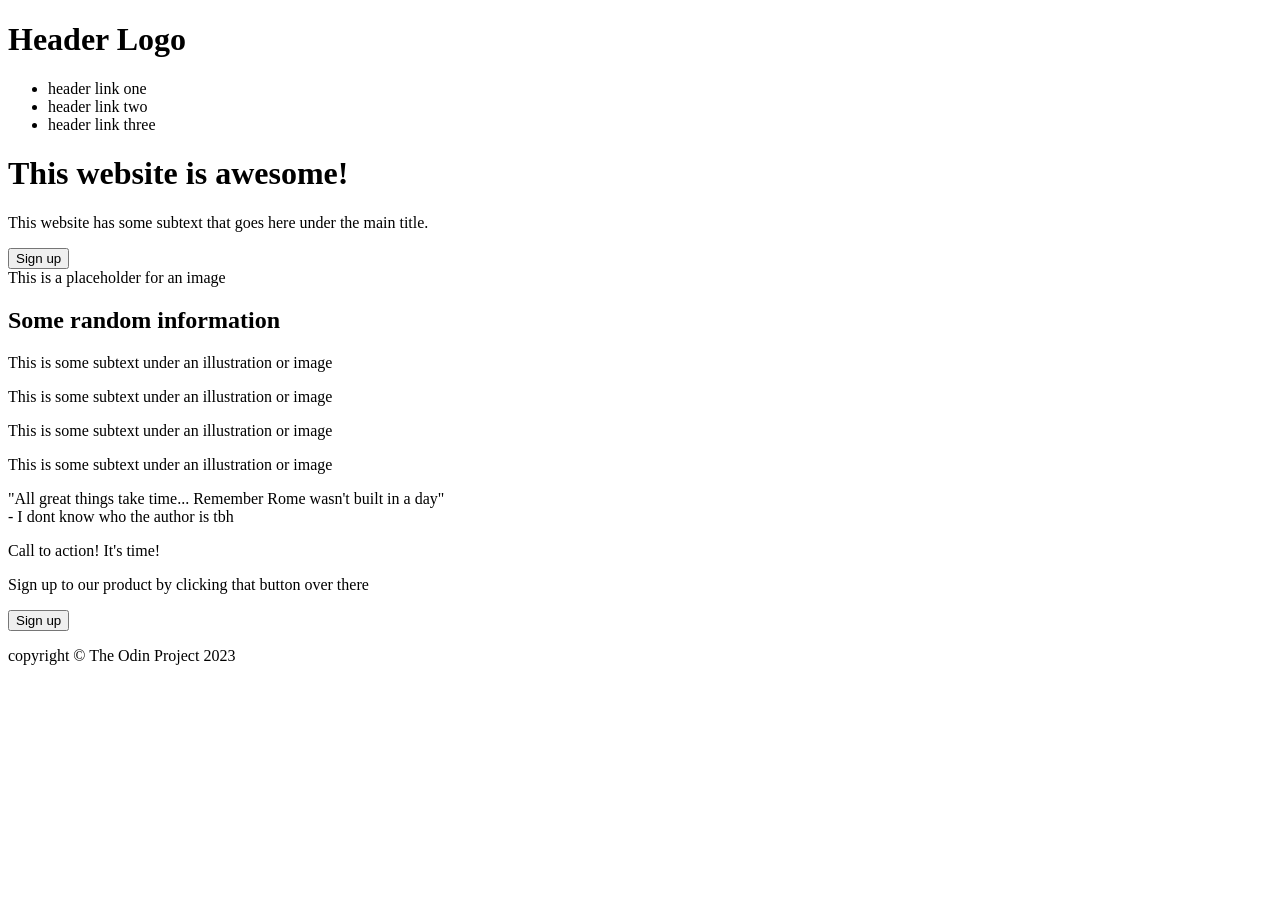
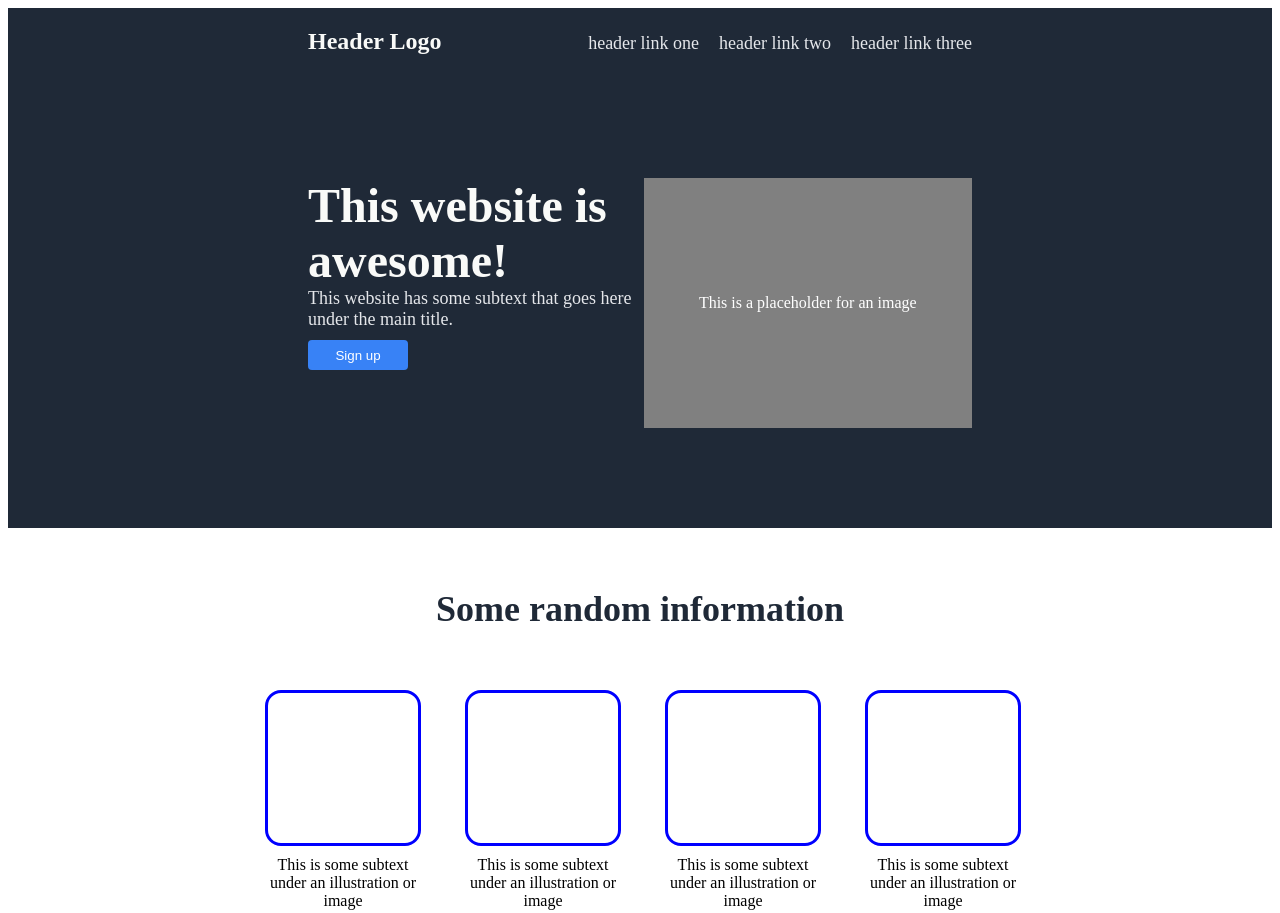
Before and after one commit to Wyncroft18/landing_page, a plain HTML site: page index.html in a window 1280 px wide. Shown: the top 913 px of the page. Before the commit the page ends 800 px from the top, so only its background shows below. Drawn offline with Linux system fonts and the light colour scheme.

Commit message:
Update css file and finish webpage design

```diff
--- a/index.html
+++ b/index.html
@@ -2,12 +2,14 @@
 <html lang="en">
 <head>
     <meta charset="UTF-8">
+    <meta name="viewport" content="width=device-width, initial-scale=1.0">
     <title>Document</title>
     <link rel="stylesheet" href="styles.css">
 </head>
 <body>
     <div class="header">
-        <h1>Header Logo</h1>
+        <div class="nav">
+            <p id="logo">Header Logo</p>
             <ul>
                 <li>header link one</li>
                 <li>header link two</li>
@@ -16,16 +18,17 @@
         </div>
         <div class="main">
             <div class="title">
-            <h1>This website is awesome!</h1>
-            <p>This website has some subtext that goes here under the main title.</p>
-            <button>Sign up</button>
+                <p class="main-text">This website is awesome!</p>
+                <p id="secondary-text">This website has some subtext that goes here under the main title.</p>
+                <button class="button1">Sign up</button>
             </div>
             <div class="image-placeholder">
                 This is a placeholder for an image
             </div>
         </div>
+    </div>
     <div class="information">
-        <h2>Some random information</h2>
+        <p class="information-header">Some random information</p>
         <div class="information-images">
             <div class="one">
                 <div class="image-one"></div>
@@ -46,16 +49,25 @@
         </div>
     </div>
     <div class="qoute">
-        <div class="content">"All great things take time... Remember Rome wasn't built in a day"</div>
-        <div class="author">- I dont know who the author is tbh</div>
+        <div class="content">
+            <div class="text">"All great things take time... Remember Rome wasn't built in a day"</div>
+            <div class="author">-Someone... Probably</div>
+        </div>
+
     </div>
     <div class="sign-up">
-        <p>Call to action! It's time!</p>
+        <div class="container">
+            <div>
+                <p class="strong">Call to action! It's time!</p>
                 <p>Sign up to our product by clicking that button over there</p>
-        <button>Sign up</button>
+            </div>
+            <div>
+                <button class="button2">Sign up</button>
+            </div>
+        </div>
     </div>
     <div class="footer">
-        <p>copyright &copy The Odin Project 2023</p>
+        <p>Copyright &copy The Odin Project 2023</p>
     </div>
 </body>
 </html>
--- a/styles.css
+++ b/styles.css
@@ -0,0 +1,181 @@
+.body {
+    display: flex;
+    font-family: 'Roboto';
+}
+
+.header {
+    background-color: #1f2937;
+    color: white;
+    height: 400px;
+    display: flex;
+    flex-direction: column;
+    justify-content: space-between;
+    padding: 20px 300px 100px 300px;
+}
+
+.nav {
+    display: flex;
+    justify-content: space-between;
+    align-items: baseline;
+}
+
+#logo {
+    font-weight: bold;
+    font-size: 24px;
+    color: #f9faf8
+}
+
+p {
+    margin: 0;
+}
+
+.main {
+    display: flex;
+    justify-content: space-between;
+}
+
+.main-text {
+    font-size: 48px;
+    font-weight: bolder;
+    color: #f9faf8;
+}
+
+.image-placeholder {
+    background-color: grey;
+    height: 250px;
+    width: 500px;
+    display: flex;
+    align-items: center;
+    justify-content: center;
+}
+
+ul {
+    list-style: none;
+    display: flex;
+    margin: 0;
+    gap: 20px;
+}
+
+li {
+    text-decoration: none;
+}
+
+#secondary-text, li {
+    font-size: 18px;
+    color: #e5e7eb
+}
+
+#secondary-text {
+    margin-bottom: 10px;
+}
+
+button {
+    background-color: #3882f6;
+    color: white;
+    border: 0;
+    border-radius: 4px;
+    width: 100px;
+    height: 30px;
+}
+
+.information {
+    display: flex;
+    flex-direction: column;
+    height: 350px;
+    padding: 60px;
+}
+
+.information-header {
+    text-align: center;
+    font-size: 36px;
+    font-weight: bolder;
+    color: #1f2937;
+    margin-bottom: 60px;
+}
+
+.information-images {
+    display: flex;
+    justify-content: center;
+    gap: 50px
+}
+
+.one, .two, .three, .four {
+    display: flex;
+    flex-direction: column;
+    flex-wrap: wrap;
+    width: 150px;
+    text-align: center;
+    gap: 10px;
+}
+
+.image-one, .image-two, .image-three, .image-four {
+    width: 150px;
+    height: 150px;
+    border: solid blue;
+    border-radius: 16px;
+}
+
+.qoute {
+    background-color: #e5e7eb;
+    height: 350px;
+    display: flex;
+    flex-direction: column;
+    justify-content: center;
+    align-items: center;
+}
+
+.content {
+    display: flex;
+    flex-direction: column;
+    gap: 20px;
+}
+
+.text {
+    font-size: 36px;
+    font-weight: lighter;
+    font-style: italic;
+    color: #1f2937;
+    align-items: center;
+    justify-content: center;
+}
+
+.author {
+    display: flex;
+    align-items: center;
+    justify-content: flex-end;
+    font-weight: bolder;
+    font-size: 18px;
+    color: #1f2937;
+}
+
+.sign-up {
+    padding: 100px 300px;
+}
+
+.container {
+    background-color: #3882f6;
+    color: white;
+    border-radius: 4px;
+    display: flex;
+    justify-content: space-between;
+    align-items: center;
+    padding: 50px 100px;
+}
+
+.strong {
+    font-weight: bolder;
+    font-size: 1.5em;
+}
+
+.button2 {
+    border: solid white 2px;
+}
+
+.footer {
+    background-color: #1f2937;
+    color: white;
+    height: 100px;
+    display: flex;
+    justify-content: center;
+    align-items: center;
+}
```
Lines whose indentation alone changed are shown as unchanged.
